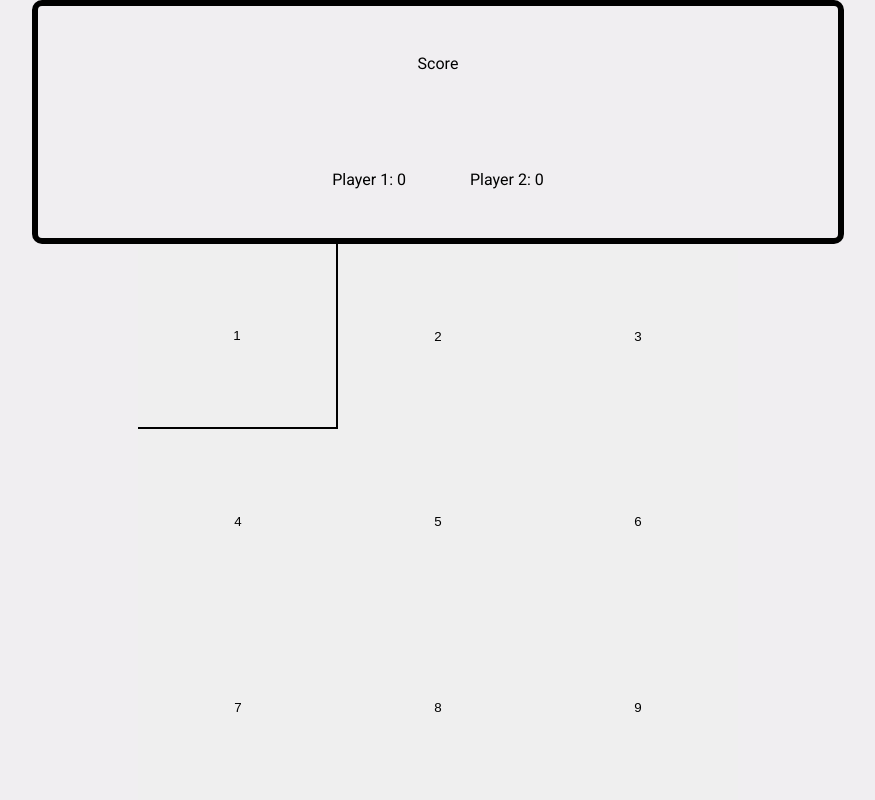
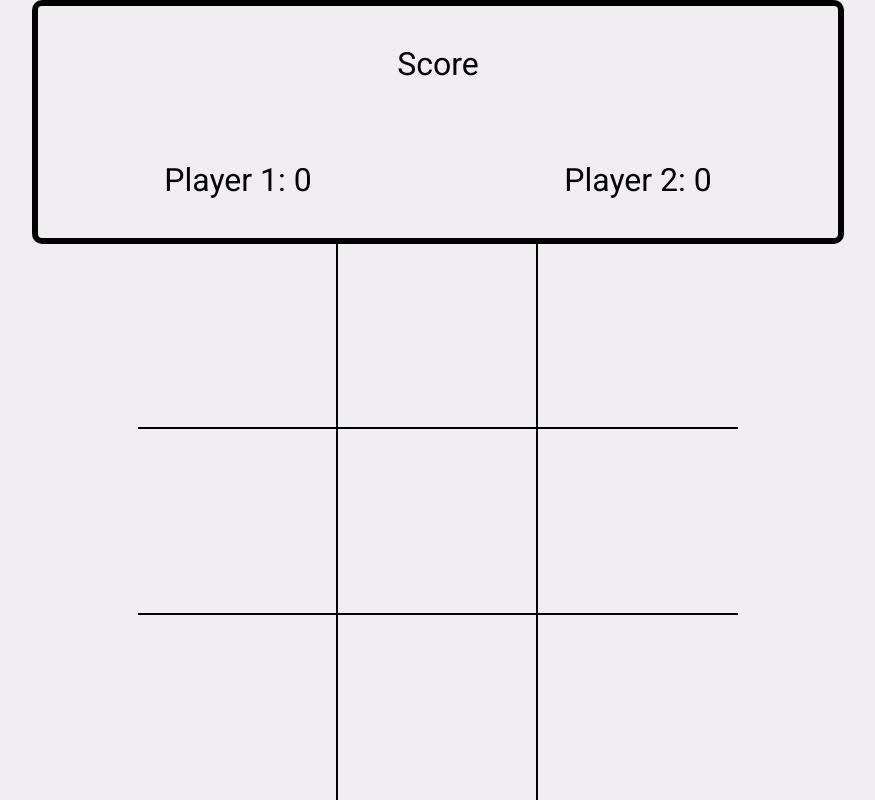
Before and after one commit to bthai2/tic-tac-toe, a website: page index.html in a window 1280 px wide. Shown: the whole page, without its empty margins (202-1077 px from the left). Drawn offline with Linux system fonts and the light colour scheme.

Commit message:
Update board styling to tic-tac-toe

```diff
--- a/script.js
+++ b/script.js
@@ -1,5 +1,5 @@
 /* eslint-disable linebreak-style */
-const body = document.querySelector('body');
+// const body = document.querySelector('body');
 const board = document.querySelector('.board');
 
 const tiles = [];
@@ -7,12 +7,38 @@ const tiles = [];
 for (let i = 0; i < 9; i++) {
   const b = document.createElement('button');
   b.classList.add('tile');
-  b.textContent = i+1;
   tiles.push(b);
 }
 
+const boardThickness = '2';
+
 tiles[0].setAttribute('style',
-    'border-bottom: 2px solid black; border-right: 2px solid black');
+    `border-bottom: ${boardThickness}px solid black;
+    border-right: ${boardThickness}px solid black`);
+
+tiles[1].setAttribute('style',
+    `border-bottom: ${boardThickness}px solid;
+    border-right: ${boardThickness}px solid black`);
+
+tiles[2].setAttribute('style',
+    `border-bottom: ${boardThickness}px solid black`);
+
+tiles[3].setAttribute('style',
+    `border-bottom: ${boardThickness}px solid;
+    border-right: ${boardThickness}px solid black`);
+
+tiles[4].setAttribute('style',
+    `border-bottom: ${boardThickness}px solid;
+    border-right: ${boardThickness}px solid black`);
+
+tiles[5].setAttribute('style',
+    `border-bottom: ${boardThickness}px solid black`);
+
+tiles[6].setAttribute('style',
+    `border-right: ${boardThickness}px solid black`);
+
+tiles[7].setAttribute('style',
+    `border-right: ${boardThickness}px solid black`);
 
 for (const b of tiles) {
   board.appendChild(b);
--- a/style.css
+++ b/style.css
@@ -58,6 +58,7 @@ body {
 	flex-direction: column;
 	justify-content: space-around;
 	align-items: center;
+	font-size: 32px;
 }
 
 .scoreboard {
@@ -73,7 +74,9 @@ body {
 
 .playerScores {
 	display: flex;
-	gap: 64px;
+	/* gap: 20vw; */
+	width: 100%;
+	justify-content: space-around;
 }
 
 .board
@@ -89,4 +92,5 @@ body {
 	outline: none;
 	border: none;
 	cursor: pointer;
+	background-color: #f0eef1;
 }
```
